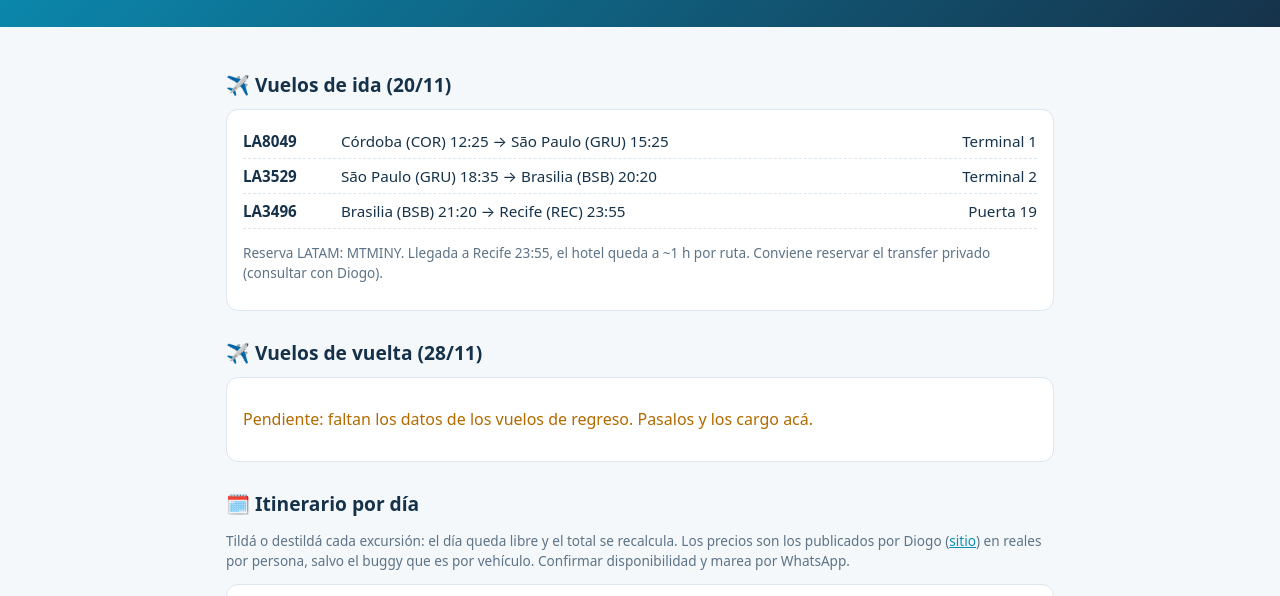
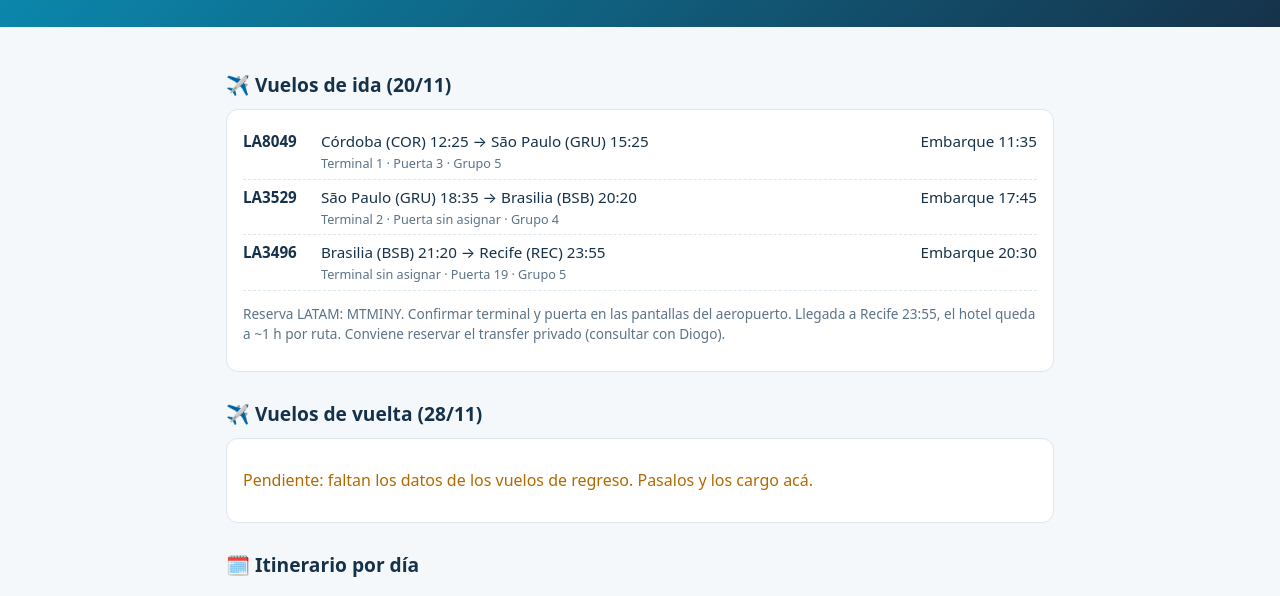
Before and after one commit to nlmarchisio/itinerario-porto, a plain HTML site: page index.html in a window 1280 px wide. Shown: the part 122-718 px from the top of the page. Drawn offline with Linux system fonts and the light colour scheme.

Commit message:
Agregar terminal, puerta y grupo de embarque

```diff
--- a/index.html
+++ b/index.html
@@ -25,7 +25,8 @@
   label.opt input { margin-top:4px; width:18px; height:18px; }
   select { margin-top:8px; padding:6px; border-radius:8px; border:1px solid var(--line); max-width:100%; }
   .price { font-weight:700; color:var(--ok); white-space:nowrap; }
-  .flight { display:grid; grid-template-columns:90px 1fr auto; gap:8px; font-size:.95rem; padding:6px 0; border-bottom:1px dashed var(--line); }
+  .flight { display:grid; grid-template-columns:70px 1fr auto; gap:2px 8px; font-size:.95rem; padding:6px 0; border-bottom:1px dashed var(--line); }
+  .flight small { grid-column:2 / 4; color:var(--muted); }
   .flight:last-child { border-bottom:0; }
   .pending { color:#b26a00; }
   table { width:100%; border-collapse:collapse; font-size:.95rem; }
@@ -47,10 +48,10 @@
 <main>
   <h2>✈️ Vuelos de ida (20/11)</h2>
   <div class="card">
-    <div class="flight"><b>LA8049</b><span>Córdoba (COR) 12:25 → São Paulo (GRU) 15:25</span><span>Terminal 1</span></div>
-    <div class="flight"><b>LA3529</b><span>São Paulo (GRU) 18:35 → Brasilia (BSB) 20:20</span><span>Terminal 2</span></div>
-    <div class="flight"><b>LA3496</b><span>Brasilia (BSB) 21:20 → Recife (REC) 23:55</span><span>Puerta 19</span></div>
-    <p class="note">Reserva LATAM: MTMINY. Llegada a Recife 23:55, el hotel queda a ~1 h por ruta. Conviene reservar el transfer privado (consultar con Diogo).</p>
+    <div class="flight"><b>LA8049</b><span>Córdoba (COR) 12:25 → São Paulo (GRU) 15:25</span><span>Embarque 11:35</span><small>Terminal 1 · Puerta 3 · Grupo 5</small></div>
+    <div class="flight"><b>LA3529</b><span>São Paulo (GRU) 18:35 → Brasilia (BSB) 20:20</span><span>Embarque 17:45</span><small>Terminal 2 · Puerta sin asignar · Grupo 4</small></div>
+    <div class="flight"><b>LA3496</b><span>Brasilia (BSB) 21:20 → Recife (REC) 23:55</span><span>Embarque 20:30</span><small>Terminal sin asignar · Puerta 19 · Grupo 5</small></div>
+    <p class="note">Reserva LATAM: MTMINY. Confirmar terminal y puerta en las pantallas del aeropuerto. Llegada a Recife 23:55, el hotel queda a ~1 h por ruta. Conviene reservar el transfer privado (consultar con Diogo).</p>
   </div>
 
   <h2>✈️ Vuelos de vuelta (28/11)</h2>
```
